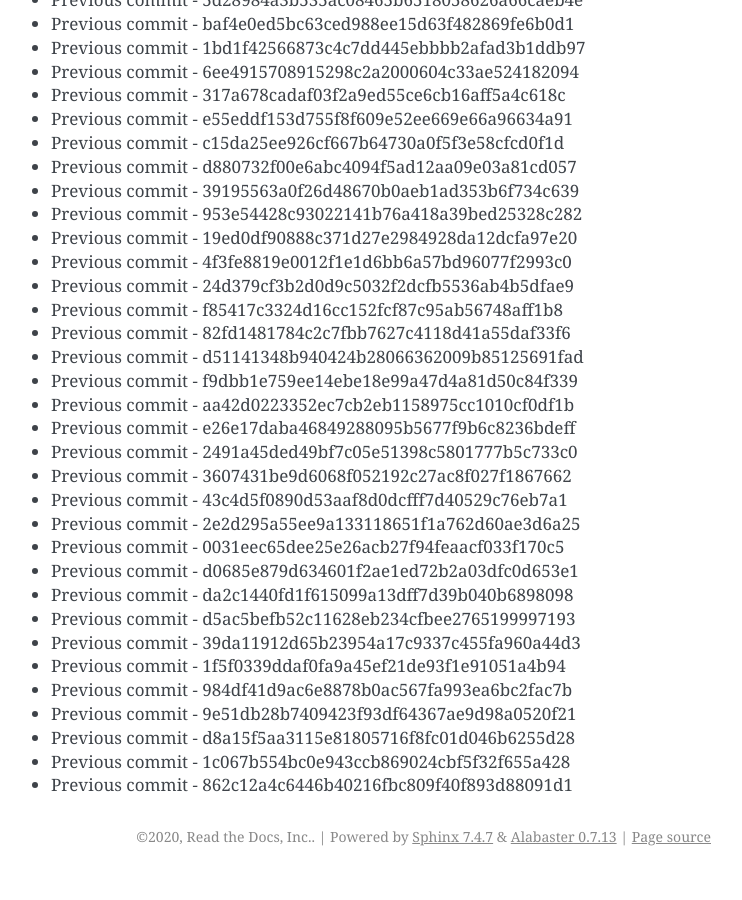
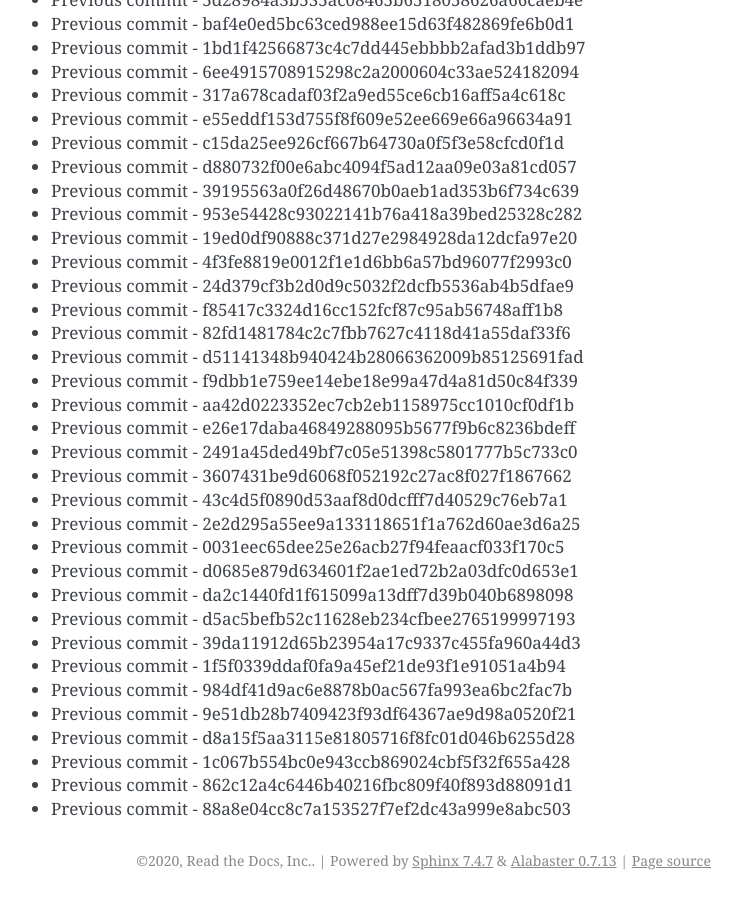
Before and after one commit to readthedocs/rtd-git-stresstest, a Sphinx documentation site: the page built from docs/updates.rst, in a window 1280 px wide and 900 px high, scrolled down 37136 px. Shown: the whole window, without its empty margins (399-1141 px from the left). Built offline with Sphinx 7.4.7, drawn with Linux system fonts in a browser that asks for light colours; before the commit the page ends 38012 px from its top, so only the background shows below that.

Commit message:
Generating commit from previous: 88a8e04cc8c7a153527f7ef2dc43a999e8abc503

```diff
--- a/docs/updates.rst
+++ b/docs/updates.rst
@@ -1592,3 +1592,4 @@ It can be tested for any performance characteristics.
 * Previous commit - d8a15f5aa3115e81805716f8fc01d046b6255d28
 * Previous commit - 1c067b554bc0e943ccb869024cbf5f32f655a428
 * Previous commit - 862c12a4c6446b40216fbc809f40f893d88091d1
+* Previous commit - 88a8e04cc8c7a153527f7ef2dc43a999e8abc503
```
